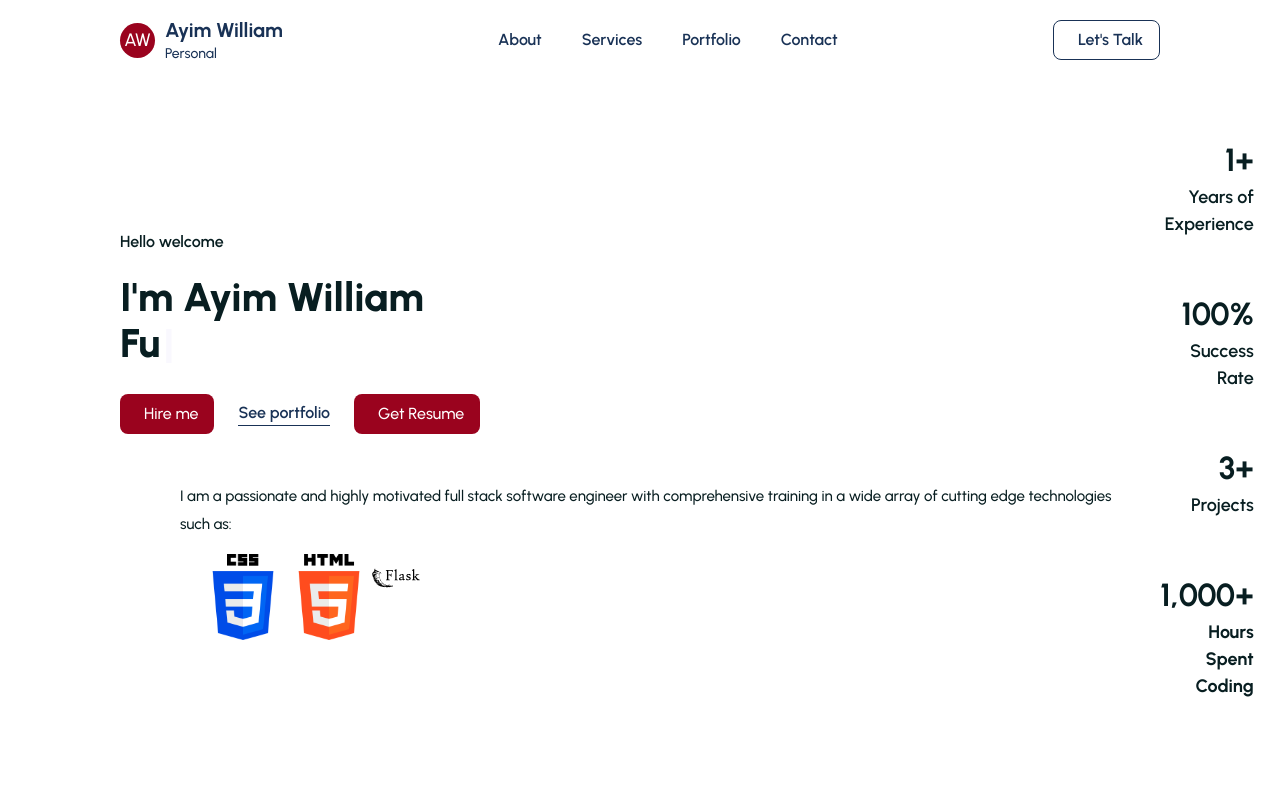
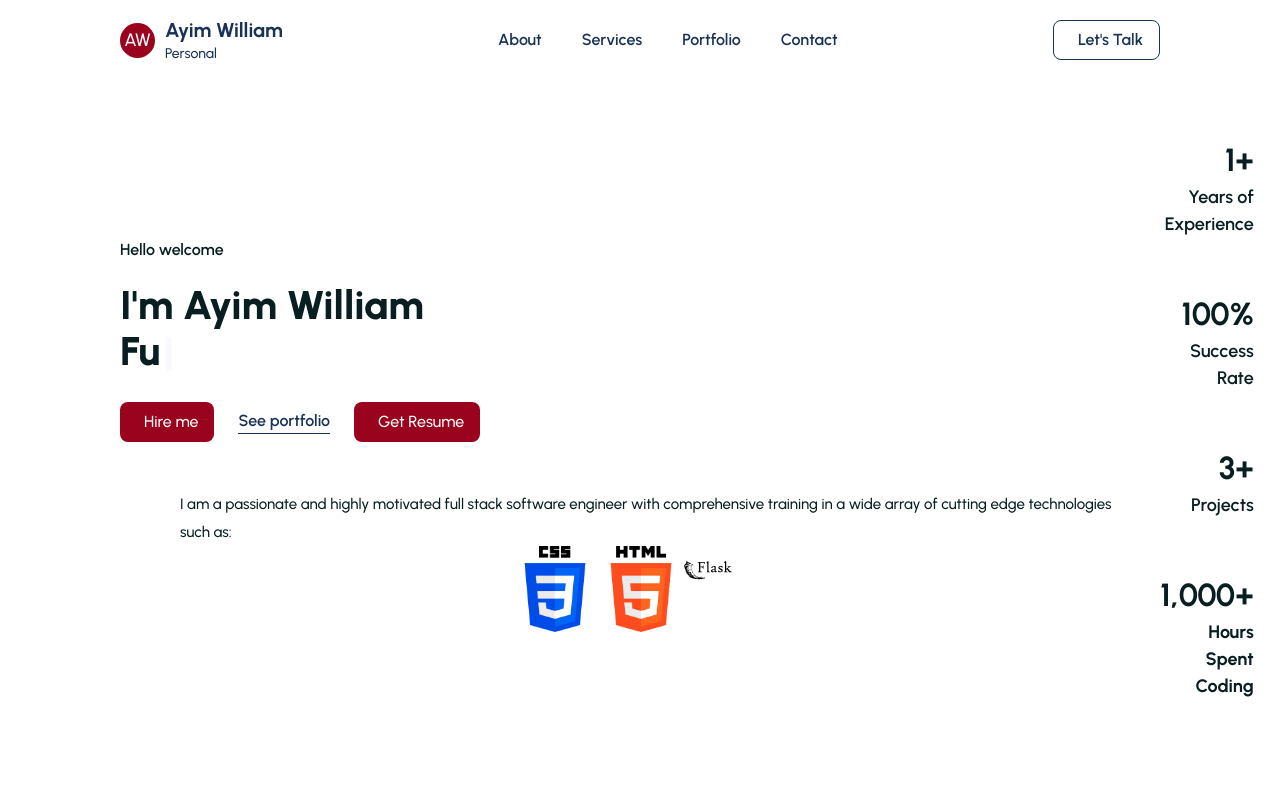
Before and after one commit to BabaMboga/My-PortFolio, a React (Create React App) app in the folder portfolio/: page / in a window 1280 px wide. Shown: the top 800 px of the page. Built offline with nearby package versions, Linux system fonts and the light colour scheme; the HTML template or start-up script is replaced by a standard one.

Commit message:
changed css for the carousel but still

```diff
--- a/portfolio/src/App.css
+++ b/portfolio/src/App.css
@@ -38,6 +38,26 @@ section {
     z-index: 99;
 }
 
+/* Additional css for the carousel */
+.slick-slider{
+    width: 40%;
+    margin: 0 auto;
+}
+
+.icon-slide {
+    display: flex;
+    justify-content: center;
+    align-items: center;
+}
+
+.slick-dots{
+    bottom: 10px;
+}
+
+.slick-dots li button:before{
+    color: #8873ef
+}
+
 @media only screen and (max-width: 768px){
     .menu {
         width: 100%;
```
